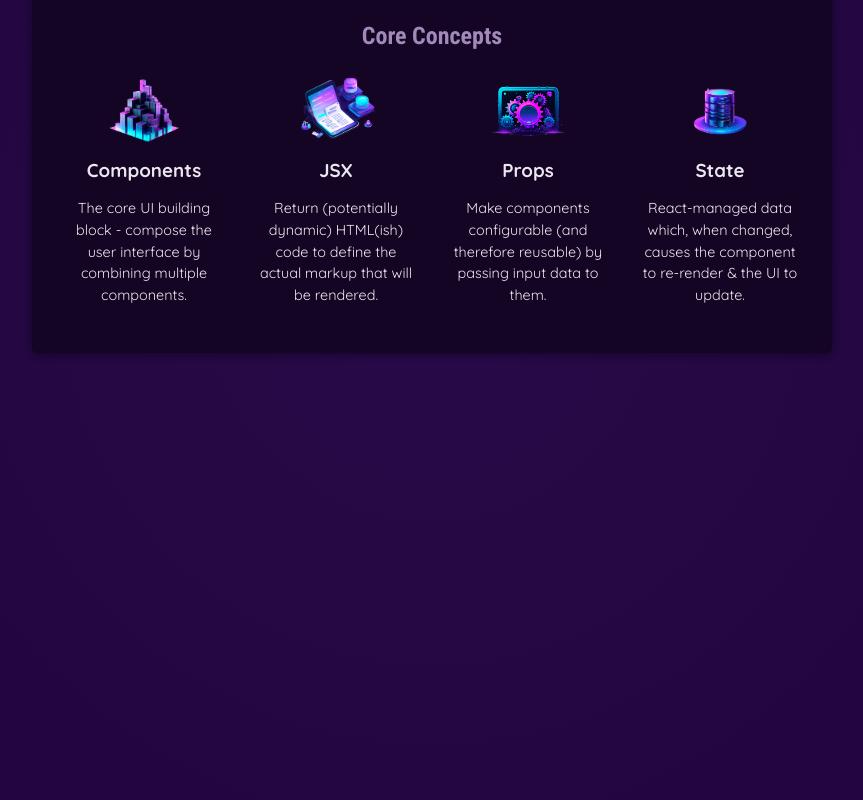
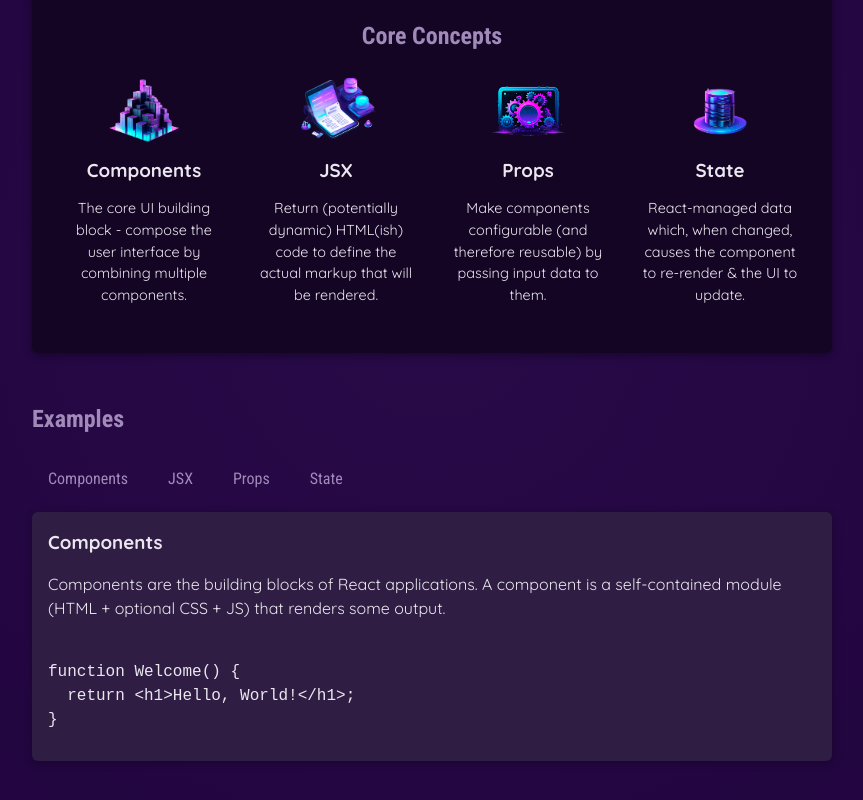
Before and after one commit to AvsarYagiz/React-Course-Project, a React (Vite) app: page / in a window 1280 px wide. Shown: the part 346-1146 px from the top of the page, without its empty margins (208-1071 px from the left). Built offline with nearby package versions, Linux system fonts and the light colour scheme.

Commit message:
Refactor code to add tabbed examples

```diff
--- a/index.html
+++ b/index.html
@@ -2,7 +2,6 @@
 <html lang="en">
   <head>
     <meta charset="UTF-8" />
-    <link rel="icon" type="image/svg+xml" href="/vite.svg" />
     <meta name="viewport" content="width=device-width, initial-scale=1.0" />
     <title>React Essentials</title>
   </head>
--- a/src/App.jsx
+++ b/src/App.jsx
@@ -1,8 +1,16 @@
+import { useState } from "react";
 import CoreConcept from "./components/CoreConcept";
 import Header from "./components/Header";
-import { CORE_CONCEPTS } from "./data";
+import TabButton from "./components/TabButton";
+import { CORE_CONCEPTS, EXAMPLES } from "./data";
 
 function App() {
+  const [selectedTopic, setSelectedTopic] = useState("components");
+
+  function handleSelect(selectedButton) {
+    setSelectedTopic(selectedButton);
+  }
+
   return (
     <div>
       <Header />
@@ -11,9 +19,27 @@
           <h2>Core Concepts</h2>
           <ul>
             {CORE_CONCEPTS.map((concept, index) => (
-              <CoreConcept concept={CORE_CONCEPTS[index]} />
+              <CoreConcept key={index} concept={CORE_CONCEPTS[index]} />
             ))}
           </ul>
+        </section>
+        <section id="examples">
+          <h2>Examples</h2>
+          <menu>
+            <TabButton onClick={() => handleSelect("components")}>
+              Components
+            </TabButton>
+            <TabButton onClick={() => handleSelect("jsx")}>JSX</TabButton>
+            <TabButton onClick={() => handleSelect("props")}>Props</TabButton>
+            <TabButton onClick={() => handleSelect("state")}>State</TabButton>
+          </menu>
+          <div id="tab-content">
+            <h3>{EXAMPLES[selectedTopic].title}</h3>
+            <p>{EXAMPLES[selectedTopic].description}</p>
+            <pre>
+              <code>{EXAMPLES[selectedTopic].code}</code>
+            </pre>
+          </div>
         </section>
       </main>
     </div>
--- /dev/null
+++ b/src/components/TabButton.jsx
@@ -0,0 +1,3 @@
+export default function TabButton({ children, onClick }) {
+  return <button onClick={onClick}>{children}</button>;
+}
--- a/src/data.js
+++ b/src/data.js
@@ -1,31 +1,82 @@
-import componentsImg from './assets/components.png';
-import propsImg from './assets/config.png';
-import jsxImg from './assets/jsx-ui.png';
-import stateImg from './assets/state-mgmt.png';
+import componentsImg from "./assets/components.png";
+import propsImg from "./assets/config.png";
+import jsxImg from "./assets/jsx-ui.png";
+import stateImg from "./assets/state-mgmt.png";
 
 export const CORE_CONCEPTS = [
   {
     image: componentsImg,
-    title: 'Components',
+    title: "Components",
     description:
-      'The core UI building block - compose the user interface by combining multiple components.',
+      "The core UI building block - compose the user interface by combining multiple components.",
   },
   {
     image: jsxImg,
-    title: 'JSX',
+    title: "JSX",
     description:
-      'Return (potentially dynamic) HTML(ish) code to define the actual markup that will be rendered.',
+      "Return (potentially dynamic) HTML(ish) code to define the actual markup that will be rendered.",
   },
   {
     image: propsImg,
-    title: 'Props',
+    title: "Props",
     description:
-      'Make components configurable (and therefore reusable) by passing input data to them.',
+      "Make components configurable (and therefore reusable) by passing input data to them.",
   },
   {
     image: stateImg,
-    title: 'State',
+    title: "State",
     description:
-      'React-managed data which, when changed, causes the component to re-render & the UI to update.',
+      "React-managed data which, when changed, causes the component to re-render & the UI to update.",
   },
 ];
+
+export const EXAMPLES = {
+  components: {
+    title: "Components",
+    description:
+      "Components are the building blocks of React applications. A component is a self-contained module (HTML + optional CSS + JS) that renders some output.",
+    code: `
+function Welcome() {
+  return <h1>Hello, World!</h1>;
+}`,
+  },
+  jsx: {
+    title: "JSX",
+    description:
+      "JSX is a syntax extension to JavaScript. It is similar to a template language, but it has full power of JavaScript (e.g., it may output dynamic content).",
+    code: `
+<div>
+  <h1>Welcome {userName}</h1>
+  <p>Time to learn React!</p>
+</div>`,
+  },
+  props: {
+    title: "Props",
+    description:
+      "Components accept arbitrary inputs called props. They are like function arguments.",
+    code: `
+function Welcome(props) {
+  return <h1>Hello, {props.name}</h1>;
+}`,
+  },
+  state: {
+    title: "State",
+    description:
+      "State allows React components to change their output over time in response to user actions, network responses, and anything else.",
+    code: `
+function Counter() {
+  const [isVisible, setIsVisible] = useState(false);
+
+  function handleClick() {
+    setIsVisible(true);
+  }
+
+  return (
+    <div>
+      <button onClick={handleClick}>Show Details</button>
+      {isVisible && <p>Amazing details!</p>}
+    </div>
+  );
+}`,
+  },
+};
--- a/src/index.css
+++ b/src/index.css
@@ -36,6 +36,7 @@
   font-size: 5rem;
   background: linear-gradient(40deg, #ea00ff, #ea00ff, #03d5ff, #03d5ff);
   -webkit-background-clip: text;
+  background-clip: text;
   -webkit-text-fill-color: transparent;
   filter: drop-shadow(0 2px 8px rgba(0, 0, 0, 0.5));
 }
```
